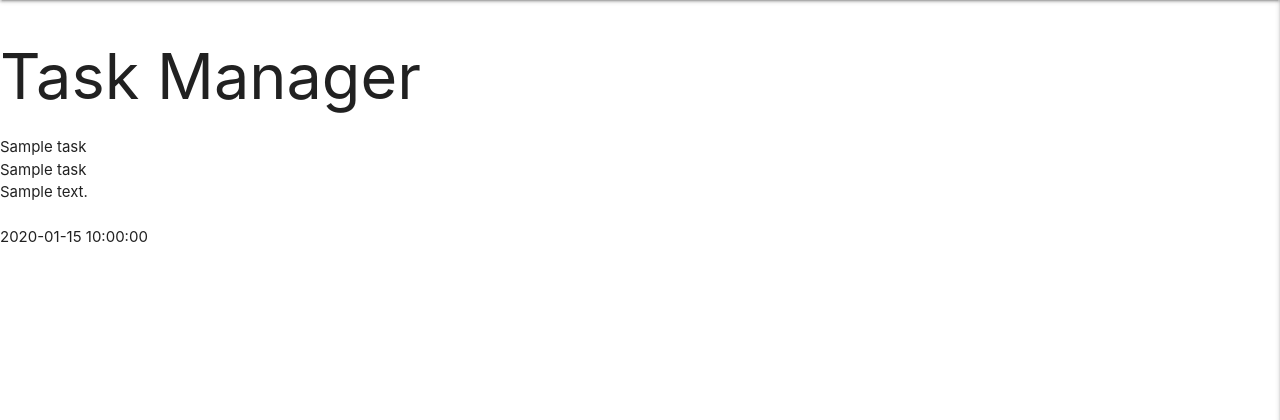
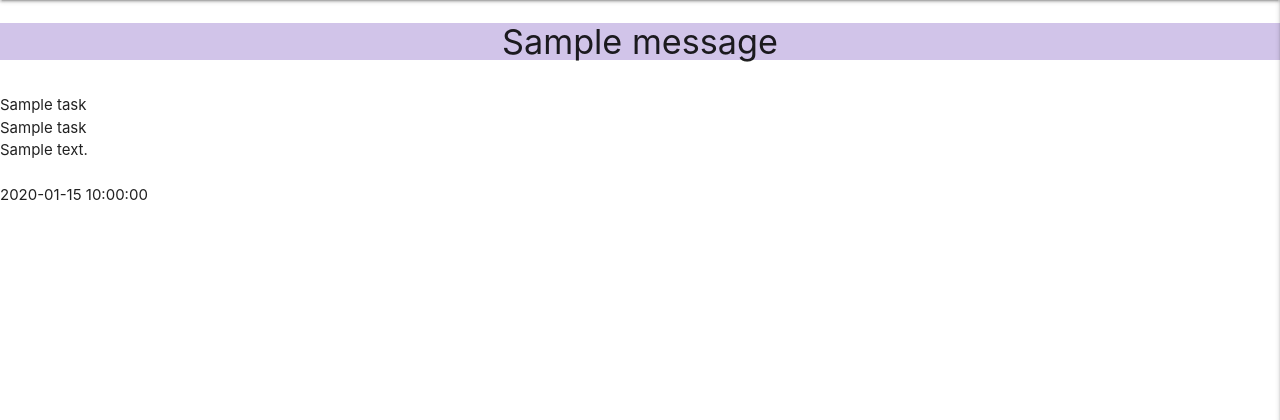
Before and after one commit to Brian-FullStack/task_manager, a Flask app: page / in a window 1280 px wide. Shown: the part 64-484 px from the top of the page. Run offline with Flask 2, Linux system fonts and the light colour scheme; one stand-in notice (Sample message) is shown; a database or web service that is not in the repository returns one stand-in record (values such as "Sample title"); some libraries are stand-ins or nearby versions.

Commit message:
Added jinja template to display flash messages to user

```diff
--- a/templates/base.html
+++ b/templates/base.html
@@ -47,7 +47,19 @@
             <li><a href="{{ url_for('register')}}">Register</a></li>
         </ul>
     </header>
-    <h1>Task Manager</h1>
+
+    <section>
+        <!-- Flash Messages-->
+        {% with messages = get_flashed_messages() %}
+            {% if messages %}
+                {% for message in messages %}
+                    <div class="row flashes">
+                        <h4 class="deep-purple lighten-4 center-align">{{ message }}</h4>
+                    </div>
+                {% endfor %}
+            {% endif %}
+        {% endwith %}
+    </section>
 
     {% block content %}
     {% endblock %}
```
